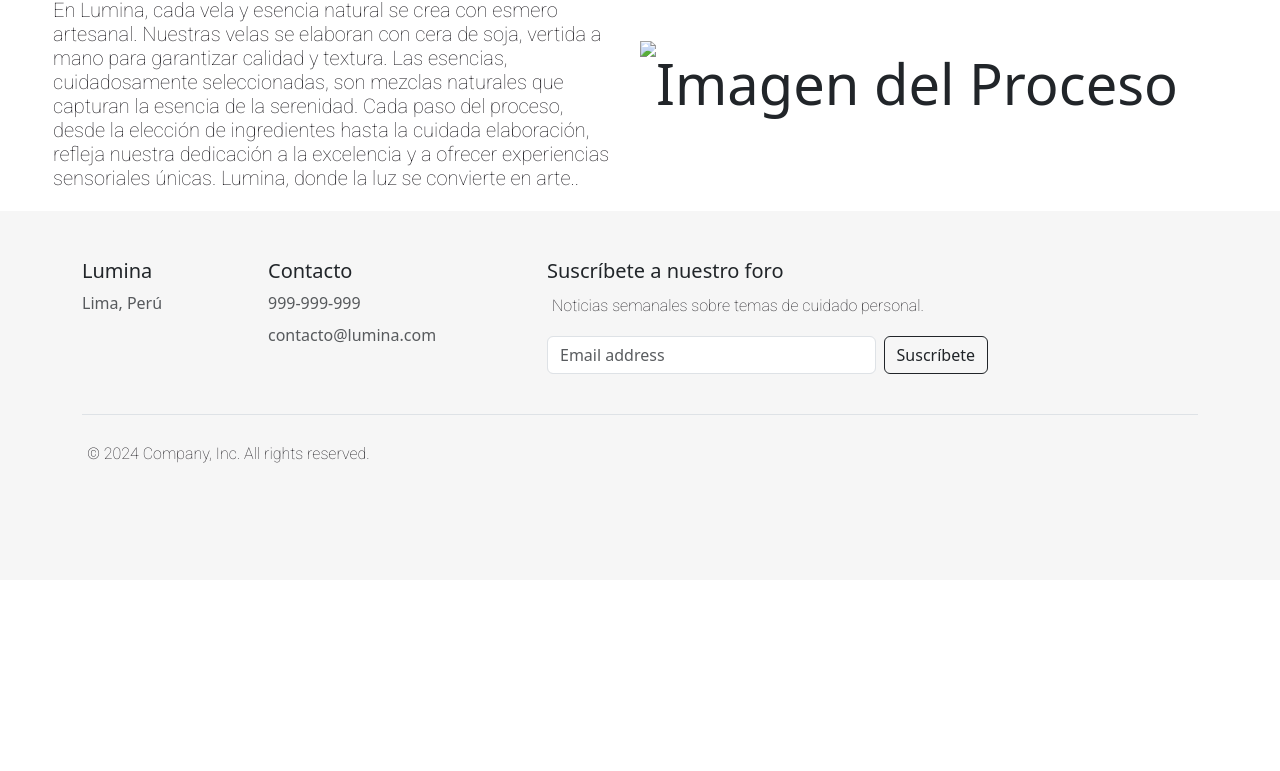
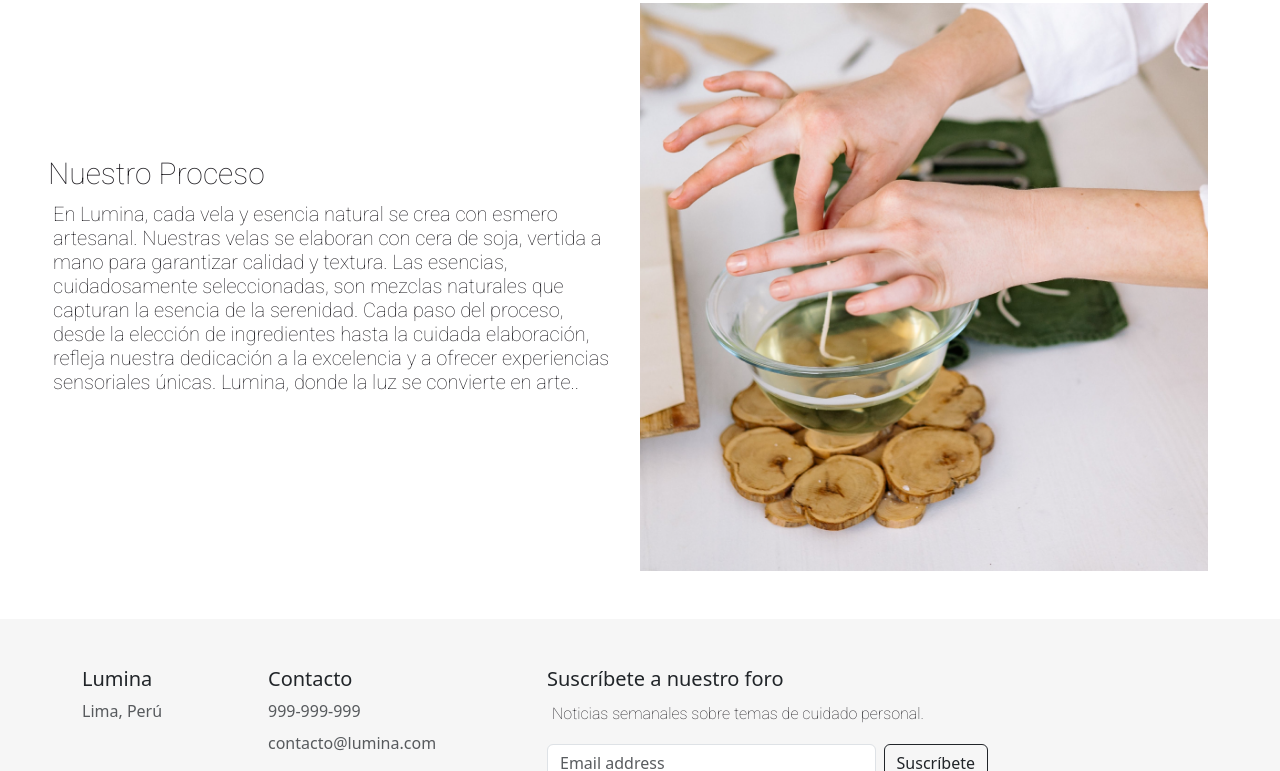
Before and after one commit to Fiammali/Lumina-web, a plain HTML site: page pages/nosotros.html in a window 1280 px wide. Shown: the part 600-1371 px from the top of the page. Before the commit the page ends 1180 px from the top, so only its background shows below. Drawn offline with nearby package versions, Linux system fonts and the light colour scheme; files that its build step writes are made by us from their sources; the site is published under a folder, as on GitHub Pages, so addresses that start at the root find nothing; a web font is replaced by a local one.

Commit message:
actualizacion final

```diff
--- a/pages/nosotros.html
+++ b/pages/nosotros.html
@@ -72,7 +72,7 @@
             <p class="lead">En Lumina, cada vela y esencia natural se crea con esmero artesanal. Nuestras velas se elaboran con cera de soja, vertida a mano para garantizar calidad y textura. Las esencias, cuidadosamente seleccionadas, son mezclas naturales que capturan la esencia de la serenidad. Cada paso del proceso, desde la elección de ingredientes hasta la cuidada elaboración, refleja nuestra dedicación a la excelencia y a ofrecer experiencias sensoriales únicas. Lumina, donde la luz se convierte en arte..</p>
         </div>
         <div class="col-md-6 py-5">
-            <img class="bd-placeholder-img bd-placeholder-img-lg featurette-image img-fluid mx-auto" src="/assets/nosotros-assets/nosotros2.png" alt="Imagen del Proceso">
+            <img class="bd-placeholder-img bd-placeholder-img-lg featurette-image img-fluid mx-auto" src="../assets/nosotros-assets/nosotros2.png" alt="Imagen del Proceso">
         </div>
         </div>
     </div>
```
